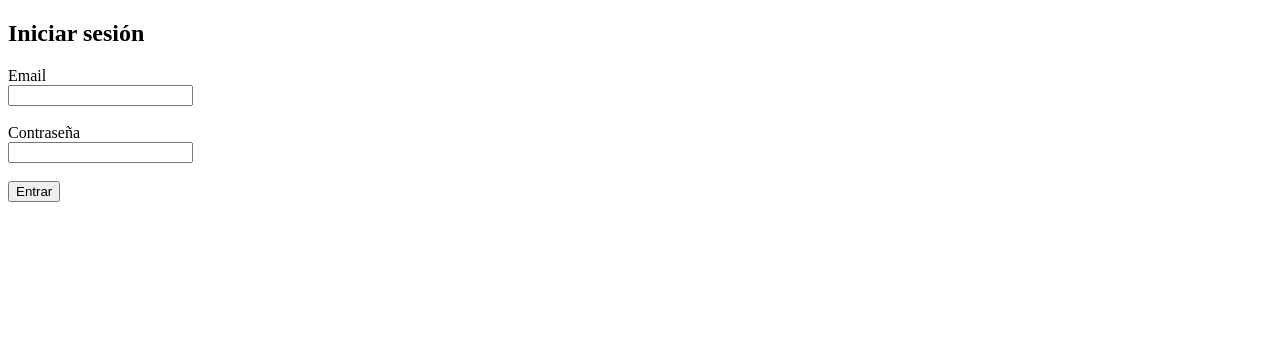
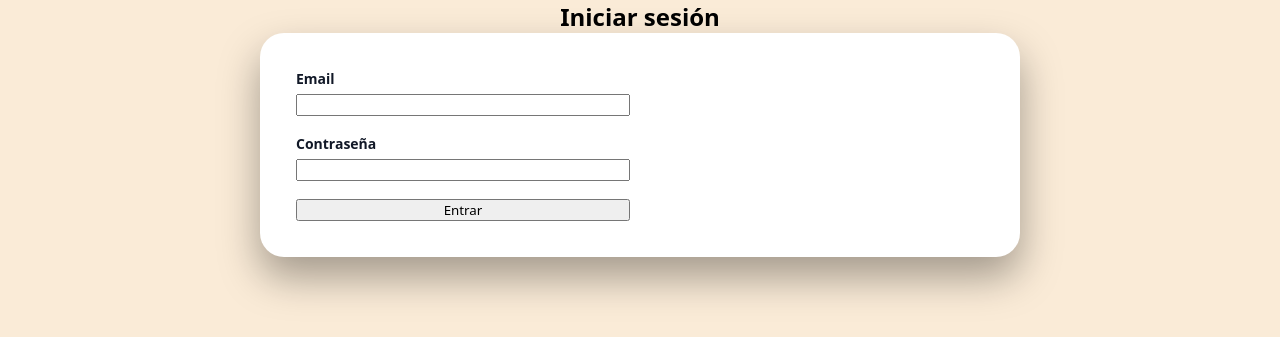
Before and after one commit to 1997-bit/proyecto-contabilidad, a PHP site: page / in a window 1280 px wide. Shown: the top 337 px of the page. Run offline with PHP 8.4, Linux system fonts and the light colour scheme.

Commit message:
carpeta css

```diff
--- a/views/login/login.php
+++ b/views/login/login.php
@@ -2,19 +2,21 @@
 <!doctype html>
 <html lang="es">
   <head>
+    <link rel="stylesheet" href="../assets/css/login.css"/>
     <meta charset="UTF-8" />
     <title>Login</title>
   </head>
   <body>
-    <h2>Iniciar sesión</h2>
+              <h2>Iniciar sesión</h2>
+
 
     <?php if (!empty($error)): ?>
     <p style="color: red"><?= htmlspecialchars($error) ?></p>
     <?php endif; ?>
 
-    <form method="POST" action="<?= BASE_URL ?>/login">
+    <form class="login" method="POST" action="<?= BASE_URL ?>/login">
 <input type="hidden" name="csrf_token" value="<?= SessionHelper::generarCsrf() ?>">
-      <label
+        <label
         >Email<br />
         <input
           type="email"
```
Also changed, not shown: public/assets/css/login.css (added).
